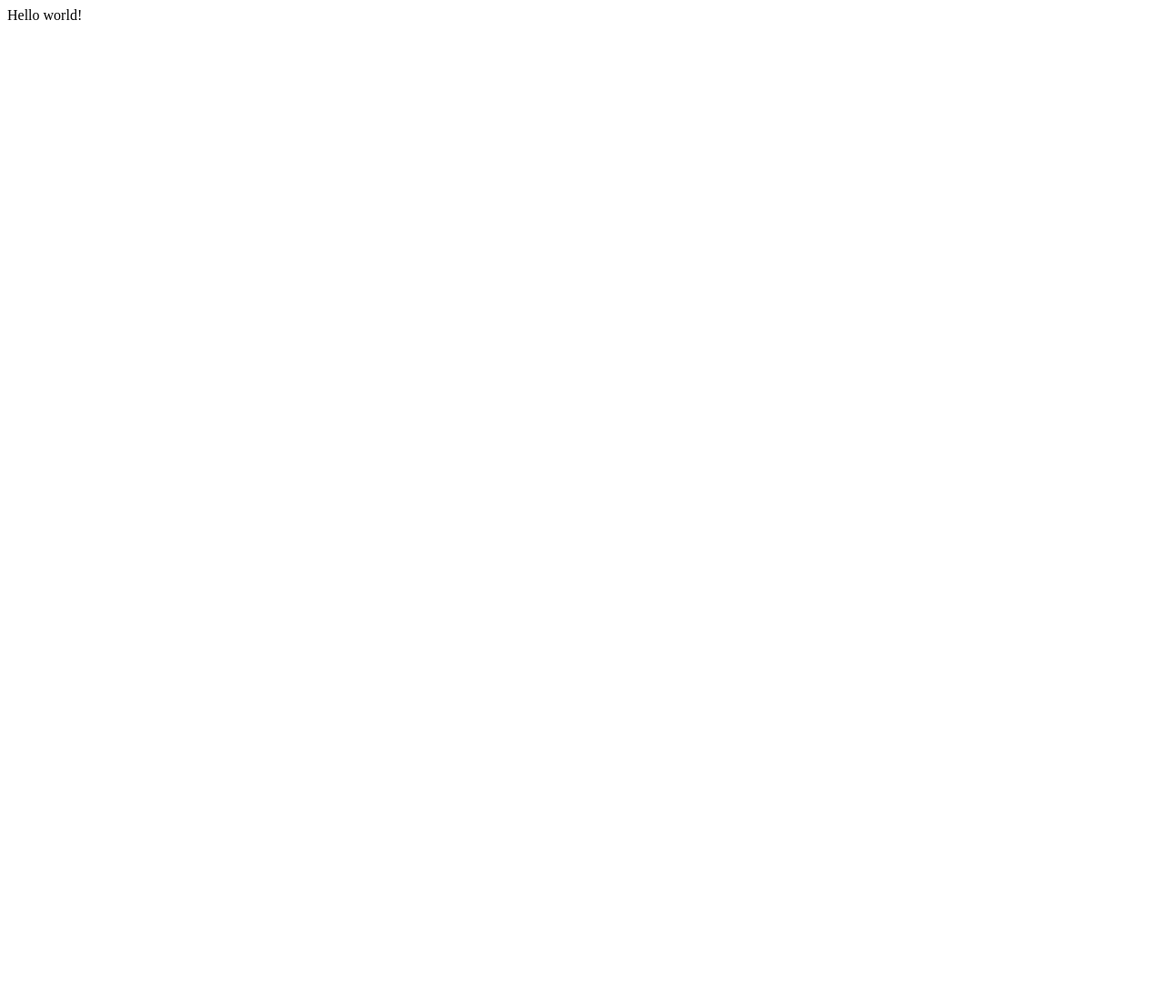
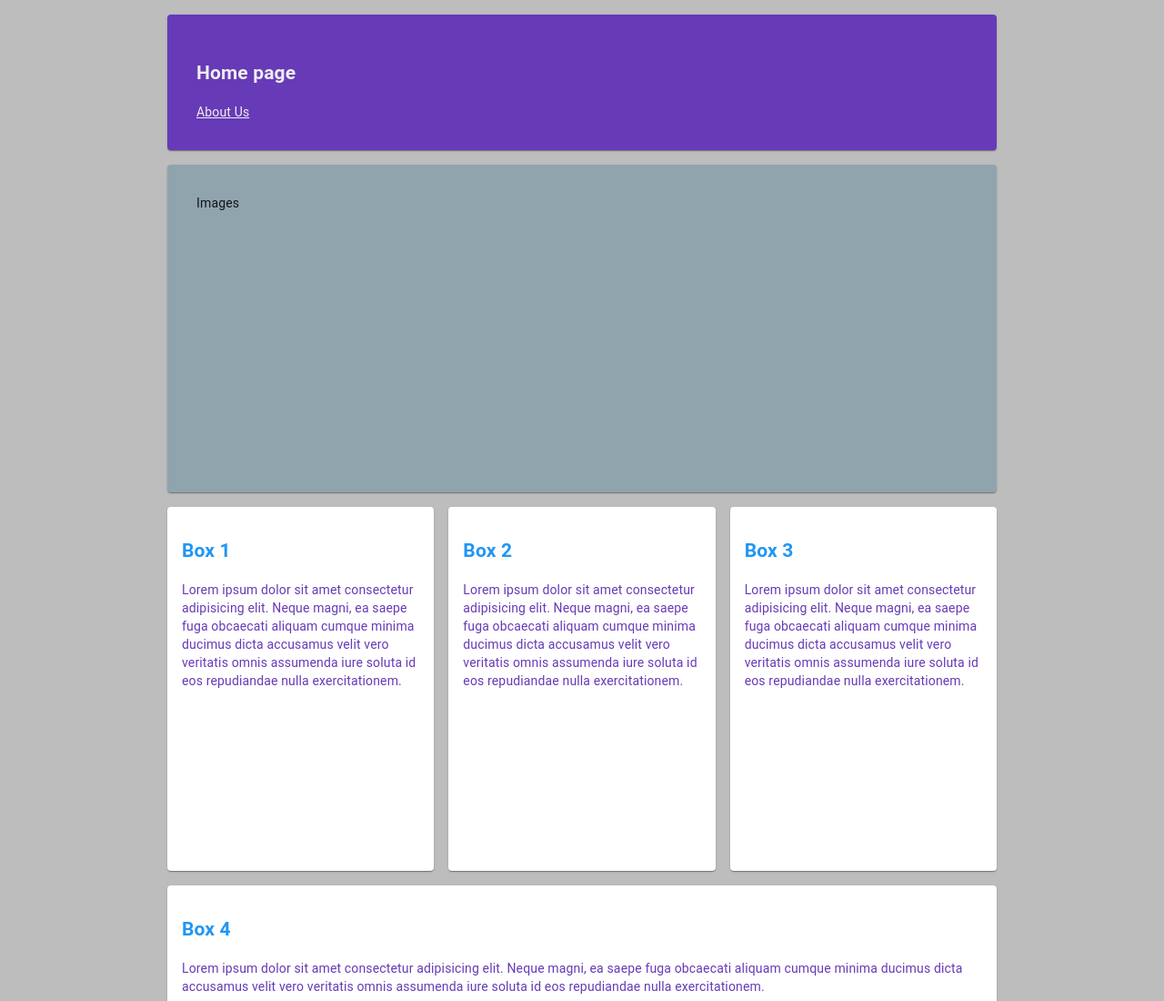
Before and after one commit to egidum/saye-site, a Gatsby site: page / in a window 1280 px wide. Shown: the top 1100 px of the page at 91% size. Before the commit the page ends 800 px from the top, so only its background shows below. Built offline with nearby package versions, Linux system fonts and the light colour scheme; Gatsby itself is replaced by a stand-in of ours.

Commit message:
gatsby pages

```diff
--- a/package.json
+++ b/package.json
@@ -14,6 +14,10 @@
     "test": "echo \"Write tests! -> https://gatsby.dev/unit-testing\" && exit 1"
   },
   "dependencies": {
+    "@material-ui/core": "^4.11.0",
+    "fontsource-cuprum": "^3.0.5",
+    "fontsource-open-sans": "^3.0.3",
+    "fontsource-roboto": "^3.0.3",
     "gatsby": "^2.24.50",
     "react": "^16.12.0",
     "react-dom": "^16.12.0"
--- /dev/null
+++ b/src/pages/about.js
@@ -0,0 +1,11 @@
+import React from 'react'
+import { Link } from "gatsby"
+
+export default function About() {
+  return (
+    <div>
+      <h2>About Us</h2>
+      <Link to="/">Get back</Link>
+    </div>
+  )
+}
--- a/src/pages/index.js
+++ b/src/pages/index.js
@@ -1,5 +1,111 @@
 import React from "react"
+import { Link } from "gatsby"
+import { makeStyles } from '@material-ui/core/styles'
+import CssBaseline from '@material-ui/core/CssBaseline'
+import Container from '@material-ui/core/Container'
+import Grid from '@material-ui/core/Grid'
+import Box from '@material-ui/core/Box'
+import Paper from '@material-ui/core/Paper'
+import Card from '@material-ui/core/Card'
+import CardContent from '@material-ui/core/CardContent'
+
+const useStyles = makeStyles({
+  root: {
+    backgroundColor: '#BDBDBD',
+    minHeight: '100vh',
+    paddingTop: '1rem'
+  },
+  header: {
+    padding: '2rem',
+    marginBottom: '1rem',
+    backgroundColor: '#673AB7',
+    color: '#EEEEEE',
+    '& a': {
+      color: '#EEEEEE'
+    }
+  },
+  slider: {
+    width: '100%',
+    height: '360px',
+    padding: '2rem',
+    backgroundColor: '#90A4AE',
+  },
+  card: {
+    color: '#2196F3',
+    '& a, p': {
+      color: '#673AB7'
+    },
+    height: '25rem'
+  },
+  footer: {
+    padding: '2rem',
+    backgroundColor: '#673AB7',
+    color: '#EEEEEE'
+  },
+})
 
 export default function Home() {
-  return <div>Hello world!</div>
+  const classes = useStyles();
+
+  return (
+    <Box className={classes.root}>
+      <CssBaseline/>
+      <Container maxWidth="md">
+        <Grid item xs={12} md={12} >
+          <Paper className={classes.header}>
+            <h2>Home page</h2>
+            <Link to="/about">About Us</Link>
+          </Paper>
+        </Grid>
+        <Grid
+          container
+          direction="row"
+          spacing={2}
+        >
+          <Grid item xs={12} md={12} >
+            <Paper className={classes.slider}>
+              <Box>Images</Box>
+            </Paper>
+          </Grid>
+          <Grid item xs={12} md >
+            <Card className={classes.card}>
+              <CardContent>
+                <h2>Box 1</h2>
+                <p>Lorem ipsum dolor sit amet consectetur adipisicing elit. Neque magni, ea saepe fuga obcaecati aliquam cumque minima ducimus dicta accusamus velit vero veritatis omnis assumenda iure soluta id eos repudiandae nulla exercitationem.</p>
+              </CardContent>
+            </Card>
+          </Grid>
+          <Grid item xs={12} md >
+            <Card className={classes.card}>
+              <CardContent>
+                <h2>Box 2</h2>
+                <p>Lorem ipsum dolor sit amet consectetur adipisicing elit. Neque magni, ea saepe fuga obcaecati aliquam cumque minima ducimus dicta accusamus velit vero veritatis omnis assumenda iure soluta id eos repudiandae nulla exercitationem.</p>
+              </CardContent>
+            </Card>
+          </Grid>
+          <Grid item xs={12} md >
+            <Card className={classes.card}>
+              <CardContent>
+                <h2>Box 3</h2>
+                <p>Lorem ipsum dolor sit amet consectetur adipisicing elit. Neque magni, ea saepe fuga obcaecati aliquam cumque minima ducimus dicta accusamus velit vero veritatis omnis assumenda iure soluta id eos repudiandae nulla exercitationem.</p>
+              </CardContent>
+            </Card>
+          </Grid>
+          <Grid item xs={12} md={12} >
+            <Card className={classes.card}>
+              <CardContent>
+                <h2>Box 4</h2>
+                <p>Lorem ipsum dolor sit amet consectetur adipisicing elit. Neque magni, ea saepe fuga obcaecati aliquam cumque minima ducimus dicta accusamus velit vero veritatis omnis assumenda iure soluta id eos repudiandae nulla exercitationem.</p>
+              </CardContent>
+            </Card>
+          </Grid>
+          <Grid item xs={12} md={12} >
+            <Paper className={classes.footer}>
+              <h2>Footer</h2>
+            </Paper>
+          </Grid>
+        </Grid>
+      </Container>
+    </Box>
+  )
 }
```
Also changed, not shown: 1 other file.
